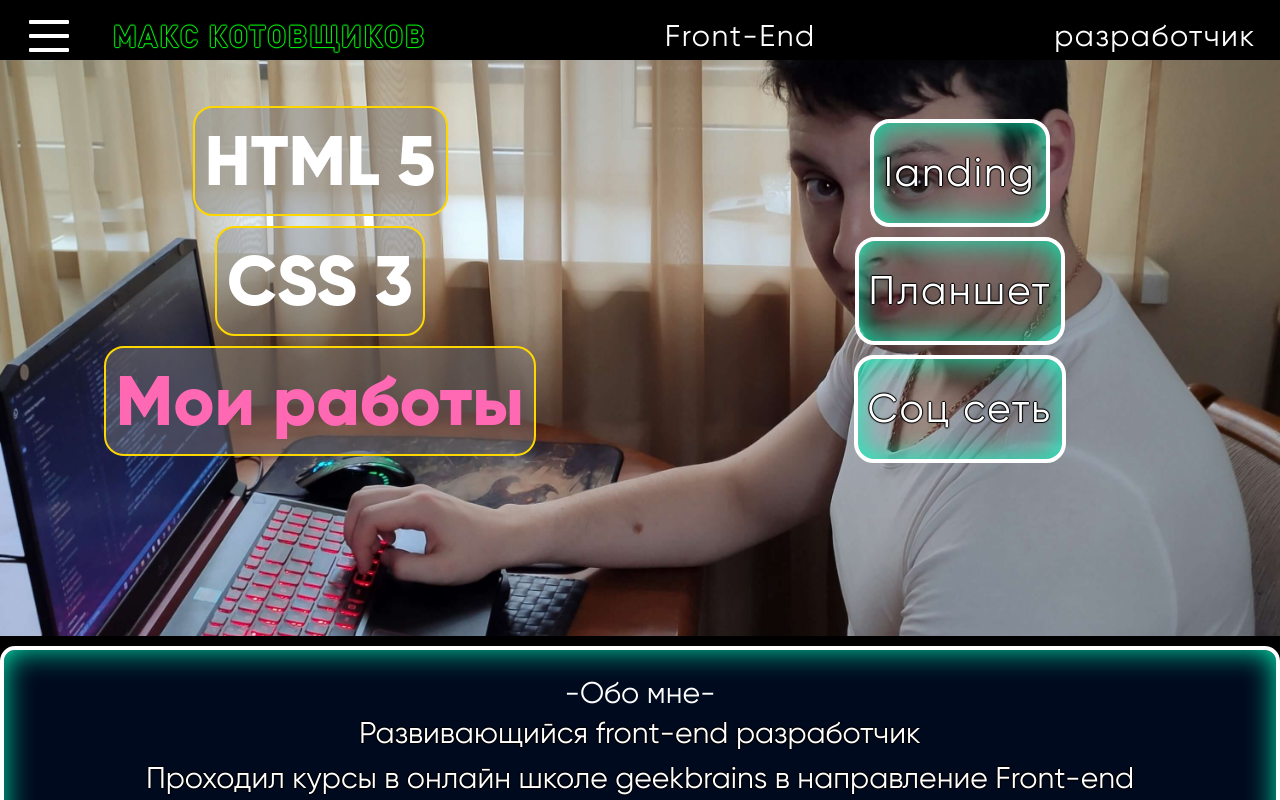
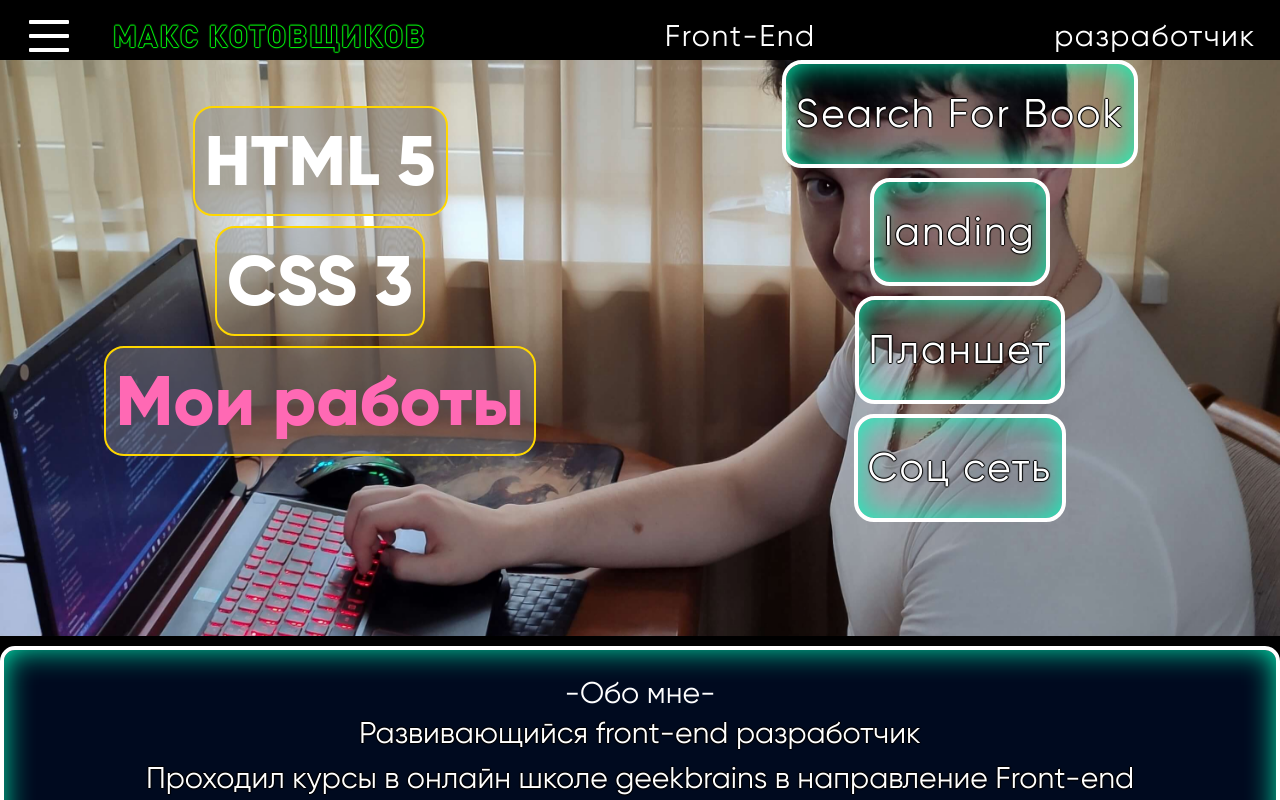
Before and after one commit to kmsko/portfolio, a React (Create React App) app: page / in a window 1280 px wide. Both pictures are taken after a click on the button "Мои работы". Shown: the part 818-1618 px from the top of the page. Built offline with nearby package versions, Linux system fonts and the light colour scheme; a web font is replaced by a local one.

Commit message:
add new project

```diff
--- a/src/components/header/Header.jsx
+++ b/src/components/header/Header.jsx
@@ -10,9 +10,7 @@ let Header = (props) => {
         setContacts_active(false)
         props.menuCondition(!props.menu)
     }
-
     const [contacts_Active, setContacts_active] = useState(false);
-
     let activeContacts = (contacts_Active) => {
         setmyJob_active(false)
         setContacts_active(!contacts_Active)
@@ -43,62 +41,45 @@ let Header = (props) => {
 
     return (
         <div className={style.header_container}>
-            {/* hamburger */}
             <div onClick={menuOff} className={style.menu_hamburger}>
                 <span className={`${props.menu && style.menu_hamburger_active} ${style.menu_hamburger_span}`}></span>
                 <span className={`${props.menu ? style.menu_hamburger_active : style.menu_hamburger_span} `}></span>
                 <span className={`${props.menu && style.menu_hamburger_active} ${style.menu_hamburger_span}`}></span>
             </div>
-
-
-            {/* header контент*/}
             <div className={style.wrapper_header_content}>
                 <span className={style.name}>Макс Котовщиков</span>
                 <span > Front-End </span>
                 <span >разработчик</span>
             </div>
-
-            {/* МЕНЮ */}
             <ul className={`${style.menu} ${props.menu && style.menu_active}`}>
-
-
-
                 <button className={style.menu__button_list}
                     onMouseEnter={(e) => { position(e) }}
                     onClick={(e) => { activeContacts(contacts_Active) }}
-
                 >
                     <span
                         style={hoverMenu}
                         className={style.menu_marker}>
                     </span>
                     Контакты</button>
-
                 <ul
-
                     className={`
                         ${style.menu__list}
                         ${contacts_Active === true && style.menu__list_active}`}>
                     <li><a href="https://vk.com/kotnic3" target="_blank" rel="noopener noreferrer" >vk</a></li>
-                    <li><a href="https://www.instagram.com/m.k0t/"  target="_blank" rel="noopener noreferrer">instagram</a></li>
-                    <li><a href="https://t.me/Kmsko"  target="_blank" rel="noopener noreferrer">telegram</a></li>
-                    <li><a href="https://github.com/kmsko"  target="_blank" rel="noopener noreferrer">Git</a></li>
-                    <li><a href="https://wa.me/79994570405"  target="_blank" rel="noopener noreferrer">WhatsApp</a></li>
-
-
-
-
-
+                    <li><a href="https://www.instagram.com/m.k0t/" target="_blank" rel="noopener noreferrer">instagram</a></li>
+                    <li><a href="https://t.me/Kmsko" target="_blank" rel="noopener noreferrer">telegram</a></li>
+                    <li><a href="https://github.com/kmsko" target="_blank" rel="noopener noreferrer">Git</a></li>
+                    <li><a href="https://wa.me/79994570405" target="_blank" rel="noopener noreferrer">WhatsApp</a></li>
                 </ul>
-
                 <button
                     onMouseEnter={(e) => { position(e) }}
                     className={style.menu__button_list}
                     onClick={(e) => activeMyJob(myJob_Active)}
                 >
                     Мои работы
-                     </button>
+                </button>
                 <ul className={`${style.menu__list} ${myJob_Active === true && `${style.menu__list_active} ${style.menu__list_active_myJob}`}`}>
+                    <a href="https://kmsko.github.io/book" target="_blank" rel="noopener noreferrer">Search For Book</a>
                     <a href="https://kmsko.github.io/myswim/" target="_blank" rel="noopener noreferrer">landing</a>
                     <a href="https://kmsko.github.io/" target="_blank" rel="noopener noreferrer">
                         Планшет
@@ -110,9 +91,6 @@ let Header = (props) => {
                 <button className={style.menu__button_list} onClick={arch} onMouseEnter={(e) => { position(e) }}
                 >О себе</button>
             </ul>
-
-
-
         </div >
     )
 }
--- a/src/components/page/Page1.js
+++ b/src/components/page/Page1.js
@@ -8,16 +8,11 @@ import { detailsAC } from '../../redux/header-page'
 import myPhoto from '../../assets/image/myPhoto.png'
 
 let Page1 = (props) => {
-
-
-
     return (
         <div className={style.wrapper_page1}>
-            {/* Моё фото */}
             <img className={style.myPhoto} src={myPhoto} alt="" />
 
             <div className={style.wrapper}>
-                {/* logo react */}
                 <div
                     onMouseEnter={(e) => props.detailsAC(1)}
                     onMouseLeave={(e) => props.detailsAC(false)}
@@ -34,7 +29,6 @@ let Page1 = (props) => {
                         <li>useState useEffect</li>
                     </ul>
                 </div>
-                {/* logo Redux */}
                 <div
                     onMouseEnter={(e) => props.detailsAC(2)}
                     onMouseLeave={(e) => props.detailsAC(false)}
--- a/src/components/page/Page3.js
+++ b/src/components/page/Page3.js
@@ -49,6 +49,7 @@ const Page3 = (props) => {
                 <li>Анимация</li>
             </ul>
             <ul className={`${style.list} ${activeMyJob && style.active}`}>
+                <a href="https://kmsko.github.io/book" target="_blank" rel="noopener noreferrer">Search For Book</a>
                 <a href="https://kmsko.github.io/myswim/" target="_blank" rel="noopener noreferrer">landing</a>
                 <a href="https://kmsko.github.io/" target="_blank" rel="noopener noreferrer">
                     Планшет
```
